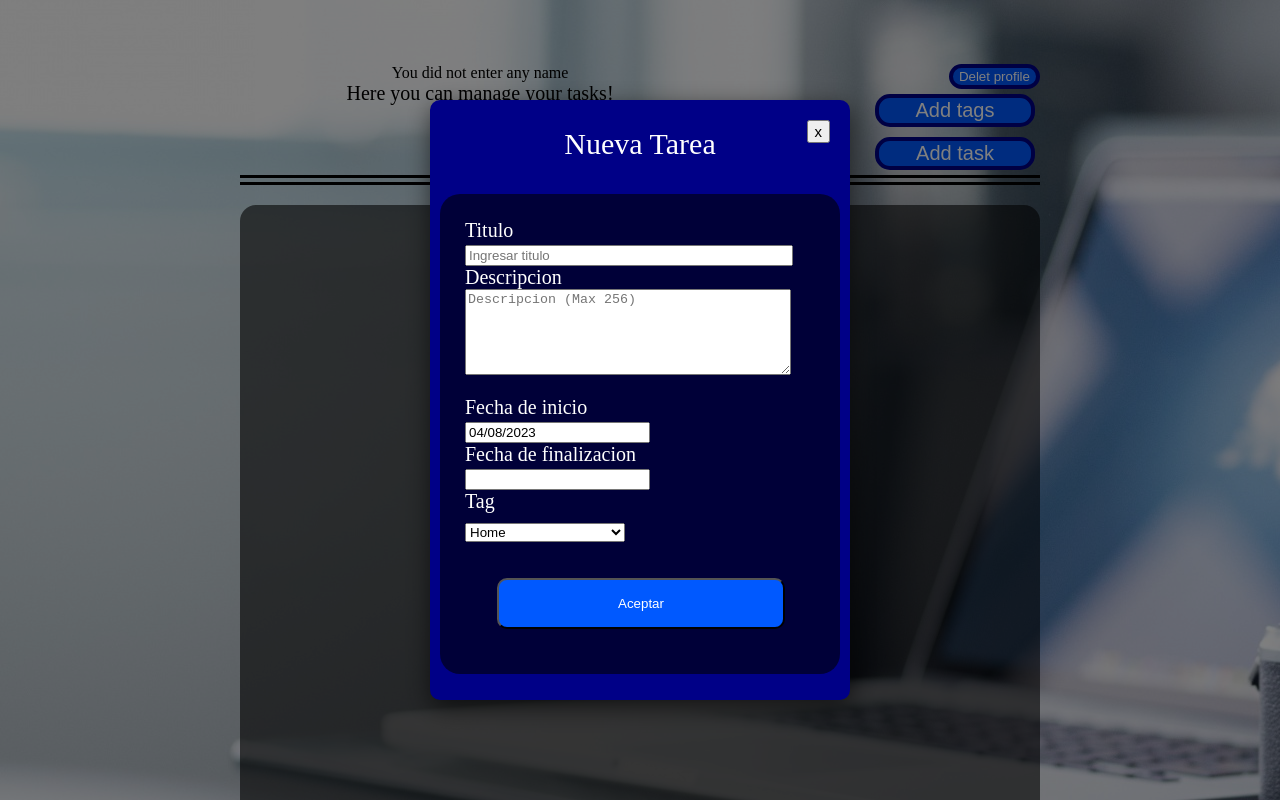
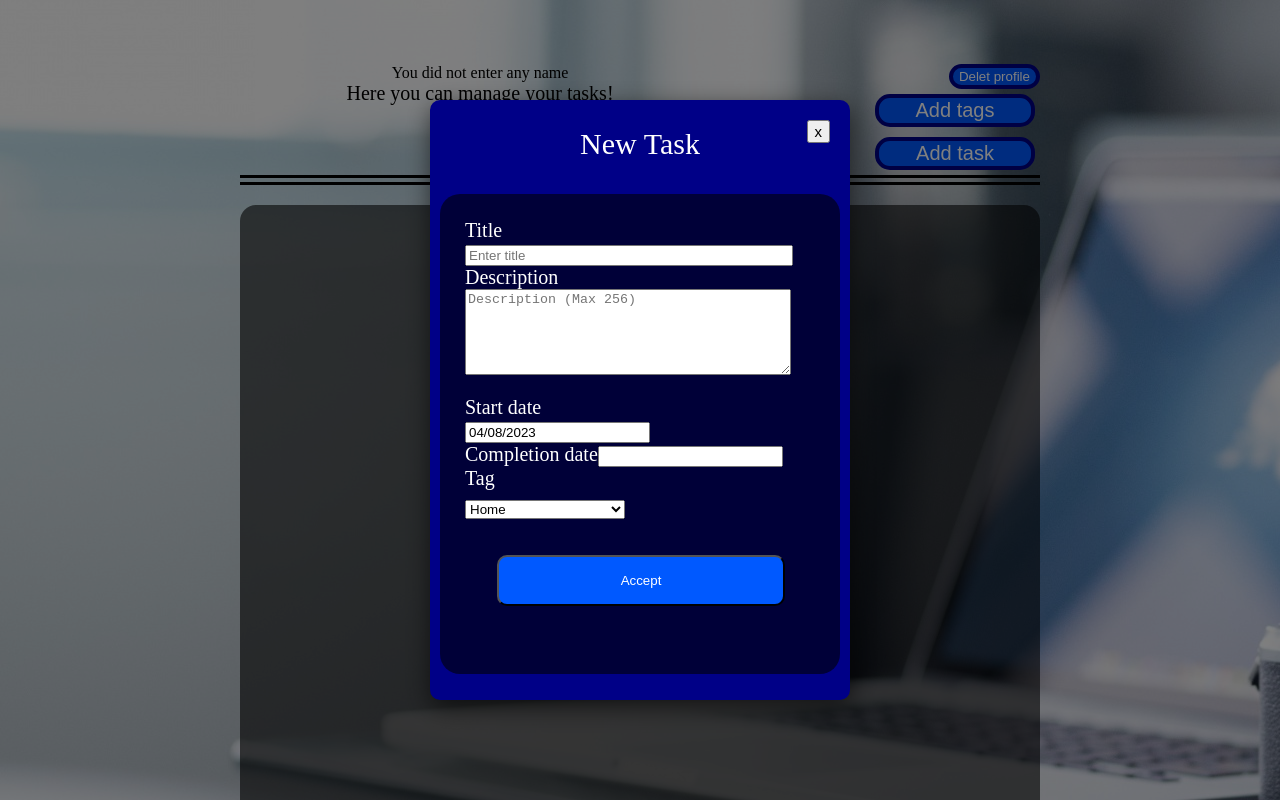
Before and after one commit to Adrian-Cassano/to-do-app, a React (Create React App) app: page /Home in a window 1280 px wide. Both pictures are taken after a click on the button "Add task". Shown: the top 800 px of the page. Built offline with nearby package versions, Linux system fonts and the light colour scheme.

Commit message:
fix:add limit to completio calender

```diff
--- a/src/views/Modal/Modal.jsx
+++ b/src/views/Modal/Modal.jsx
@@ -31,18 +31,36 @@ export default function Modal(props) {
     const title = e.target[0].value;
     const description = e.target[1].value;
 
+    const yearStart = moment(startDate).format("YYYY");
+    const yearEnd = moment(endDate).format("YYYY");
+
+    const monthStart = moment(startDate).format("MM");
+    const monthEnd = moment(endDate).format("MM");
+
+    const dayStart = moment(startDate).format("DD");
+    const dayEnd = moment(endDate).format("DD");
+
     if (title === "") {
-      toast.warn("Ingrese un titulo");
+      toast.warn("Enter a title");
     } else if (description === "") {
-      toast.warn("Ingrese una descripcion");
+      toast.warn("Enter a description");
     } else if (title.length > 20) {
-      toast.warn("El maximo es de 20 carácteres en el titulo");
+      toast.warn("Maximum of 20 characters in the title");
     } else if (description.length > 256) {
-      toast.warn("El maximo es de 256 carácteres en la descripcion");
+      toast.warn("Maximum 256 characters in the description");
     } else if (startDate === null || endDate === null) {
-      toast.warn("Ingrese una fecha de valida");
+      toast.warn("Enter a valid date");
     } else if (dateStart === dateEnd) {
-      toast.warn("Tus fechas son iguales");
+      toast.warn("Your dates are equal");
+    } else if (dateEnd === "") {
+      toast.warn("Enter end date");
+    } else if (yearEnd < yearStart) {
+      toast.warn("Enter end date valid");
+    } else if (
+      (yearEnd < yearStart + 1) & (monthEnd < monthStart) ||
+      dayEnd < dayStart
+    ) {
+      toast.warn("Enter end date valid");
     } else {
       dispatch(setTareas({ title, description, dateStart, dateEnd, tag }));
 
@@ -66,28 +84,28 @@ export default function Modal(props) {
         theme="dark"
       />
       <div id={styles.Modal}>
-        <div id={styles.Titulo}>Nueva Tarea</div>
+        <div id={styles.Titulo}>New Task</div>
         <button onClick={() => props.toggleModal()} id={styles.ButtonModal}>
           x
         </button>
         <div id={styles.FormContainer}>
           <form onSubmit={handleSubmit} id={styles.Form} method="post">
-            <div>Titulo</div>
+            <div>Title</div>
             <input
               id={styles.InputTitle}
-              placeholder="Ingresar titulo"
+              placeholder="Enter title"
               maxLength="20"
             />
-            <div>Descripcion</div>
+            <div>Description</div>
             <textarea
               id={styles.InputDescription}
               type="text"
-              placeholder="Descripcion (Max 256)"
+              placeholder="Description (Max 256)"
               maxLength="256"
             />
             <div id={styles.ContainerCalendar}>
               <div>
-                Fecha de inicio
+                Start date
                 <Calender
                   id={styles.CalenderStartDate}
                   value={startDate}
@@ -95,7 +113,7 @@ export default function Modal(props) {
                 />
               </div>
               <div id={styles.InputTitle}>
-                Fecha de finalizacion
+                Completion date
                 <Calender
                   value={endDate}
                   setValue={setEndDate}
@@ -105,11 +123,11 @@ export default function Modal(props) {
               <div>
                 Tag
                 <div id={styles.Tag}>
-                  <Tag value={tag} setValue={setTag} />
+                  <Tag value={tag} setvalue={setTag} />
                 </div>
               </div>
               <button id={styles.ContainerButton} type="submit" name="submit">
-                Aceptar
+                Accept
               </button>
             </div>
           </form>
--- a/src/views/ModalEdit.jsx/ModalEdit.jsx
+++ b/src/views/ModalEdit.jsx/ModalEdit.jsx
@@ -37,18 +37,36 @@ const ModalEdit = ({
     const title = e.target[0].value;
     const description = e.target[1].value;
 
+    const yearStart = moment(startDate).format("YYYY");
+    const yearEnd = moment(endDate).format("YYYY");
+
+    const monthStart = moment(startDate).format("MM");
+    const monthEnd = moment(endDate).format("MM");
+
+    const dayStart = moment(startDate).format("DD");
+    const dayEnd = moment(endDate).format("DD");
+
     if (title === "") {
-      toast.warn("Ingrese un titulo");
+      toast.warn("Enter a title");
     } else if (description === "") {
-      toast.warn("Ingrese una descripcion");
+      toast.warn("Enter a description");
     } else if (title.length > 20) {
-      toast.warn("El maximo es de 20 carácteres en el titulo");
+      toast.warn("Maximum of 20 characters in the title");
     } else if (description.length > 256) {
-      toast.warn("El maximo es de 256 carácteres en la descripcion");
+      toast.warn("Maximum 256 characters in the description");
     } else if (startDate === null || endDate === null) {
-      toast.warn("Ingrese una fecha de valida");
+      toast.warn("Enter a valid date");
     } else if (dateStart === dateEnd) {
-      toast.warn("Tus fechas son iguales");
+      toast.warn("Your dates are equal");
+    } else if (dateEnd === "") {
+      toast.warn("Enter end date");
+    } else if (yearEnd < yearStart) {
+      toast.warn("Enter end date valid");
+    } else if (
+      (yearEnd < yearStart + 1) & (monthEnd < monthStart) ||
+      dayEnd < dayStart
+    ) {
+      toast.warn("Enter end date valid");
     } else {
       dispatch(setTareas({ title, description, dateStart, dateEnd, tag }));
       toggleModal();
@@ -72,7 +90,7 @@ const ModalEdit = ({
         theme="dark"
       />
       <div id={styles.Modal}>
-        <div id={styles.Titulo}>Editar tarea</div>
+        <div id={styles.Titulo}>Edit task</div>
         <button onClick={() => toggleModal()} id={styles.ButtonModal}>
           x
         </button>
@@ -83,21 +101,21 @@ const ModalEdit = ({
               id={styles.InputTitle}
               defaultValue={title}
               setvalue={setTitle}
-              placeholder="Ingresar titulo"
+              placeholder="Enter title"
               maxLength="20"
             />
             <div>Descripcion</div>
             <textarea
               id={styles.InputDescription}
               type="text"
-              placeholder="Descripcion (Max 256)"
+              placeholder="Description (Max 256)"
               maxLength="256"
               defaultValue={description}
               setvalue={setDescription}
             />
             <div id={styles.ContainerCalendar}>
               <div>
-                Fecha de inicio
+                Start date
                 <Calender
                   id={styles.CalenderStartDate}
                   value={startDate}
@@ -105,7 +123,7 @@ const ModalEdit = ({
                 />
               </div>
               <div id={styles.InputTitle}>
-                Fecha de finalizacion
+                Completion date
                 <Calender
                   value={endDate}
                   setValue={setEndDate}
@@ -115,11 +133,11 @@ const ModalEdit = ({
               <div>
                 Tag
                 <div id={styles.Tag}>
-                  <Tag value={tag} setValue={setTag} />
+                  <Tag value={tag} setvalue={setTag} />
                 </div>
               </div>
               <button id={styles.ContainerButton} type="submit" name="submit">
-                Aceptar
+                Accept
               </button>
             </div>
           </form>
--- a/src/views/ModalTags/ModalTags.jsx
+++ b/src/views/ModalTags/ModalTags.jsx
@@ -45,7 +45,7 @@ const ModalTags = (props) => {
         theme="dark"
       />
       <div id={styles.Modal}>
-        <div id={styles.Titulo}>Agregar nuevo tag</div>
+        <div id={styles.Titulo}>Add new tag</div>
         <button onClick={() => props.toggleModal()} id={styles.ButtonModal}>
           x
         </button>
@@ -55,11 +55,11 @@ const ModalTags = (props) => {
               value={inputText}
               onChange={(e) => setInputText(e.target.value)}
               id={styles.InputTags}
-              maxLength="20"
+              maxLength="15"
               name="inputTags"
             />
             <button id={styles.ButtonAdd} type="submit" name="submit">
-              Añadir
+              Add
             </button>
           </form>
           <div id={styles.TagsContainer}>
```
